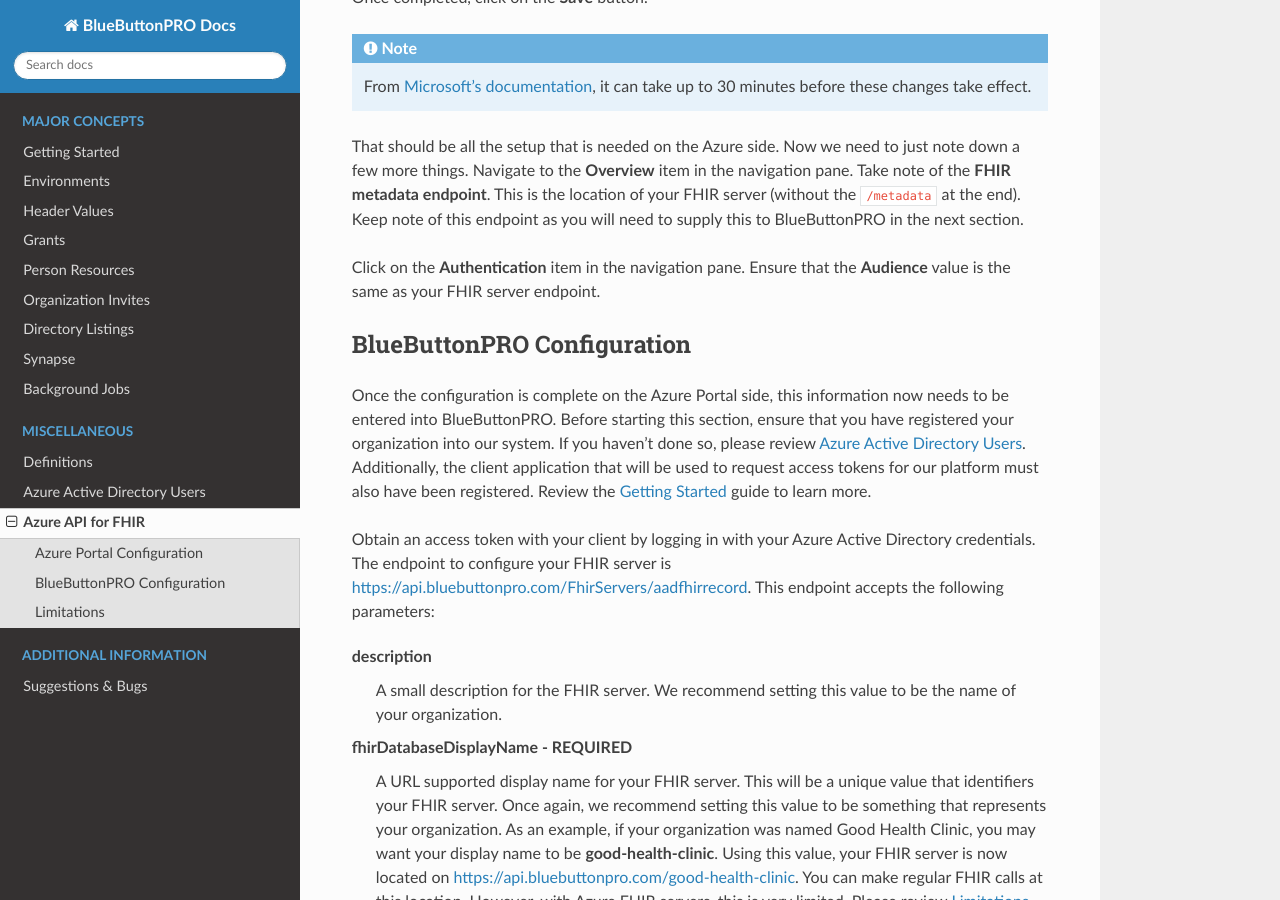
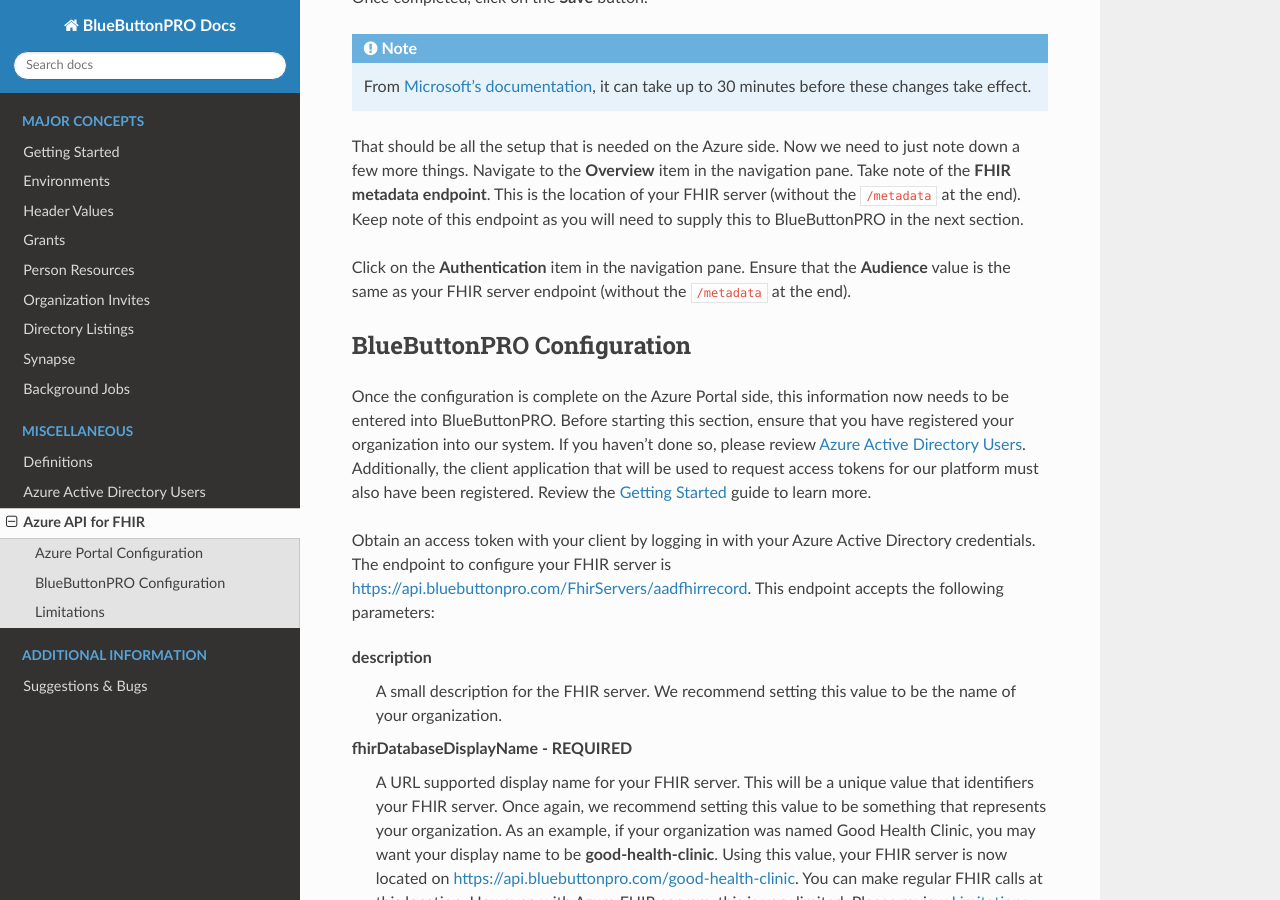
Before and after one commit to darena-solutions/bluebuttonpro-public, a Sphinx documentation site: the page built from docs/source/azure-api-linking.rst, in a window 1280 px wide and 900 px high, scrolled down 4787 px. Built offline with Sphinx 7.4.7 and the Read the Docs theme 2.0.0, drawn with Linux system fonts in a browser that asks for light colours.

Commit message:
Small update to ensure that the user knows the /metadata part is not part of the fhir server endpoint

```diff
--- a/docs/source/azure-api-linking.rst
+++ b/docs/source/azure-api-linking.rst
@@ -99,7 +99,7 @@
 as you will need to supply this to BlueButtonPRO in the next section.
 
 Click on the **Authentication** item in the navigation pane. Ensure that the **Audience** value is the
-same as your FHIR server endpoint.
+same as your FHIR server endpoint (without the ``/metadata`` at the end).
 
 .. _bluebuttonpro-configuration:
 
```
